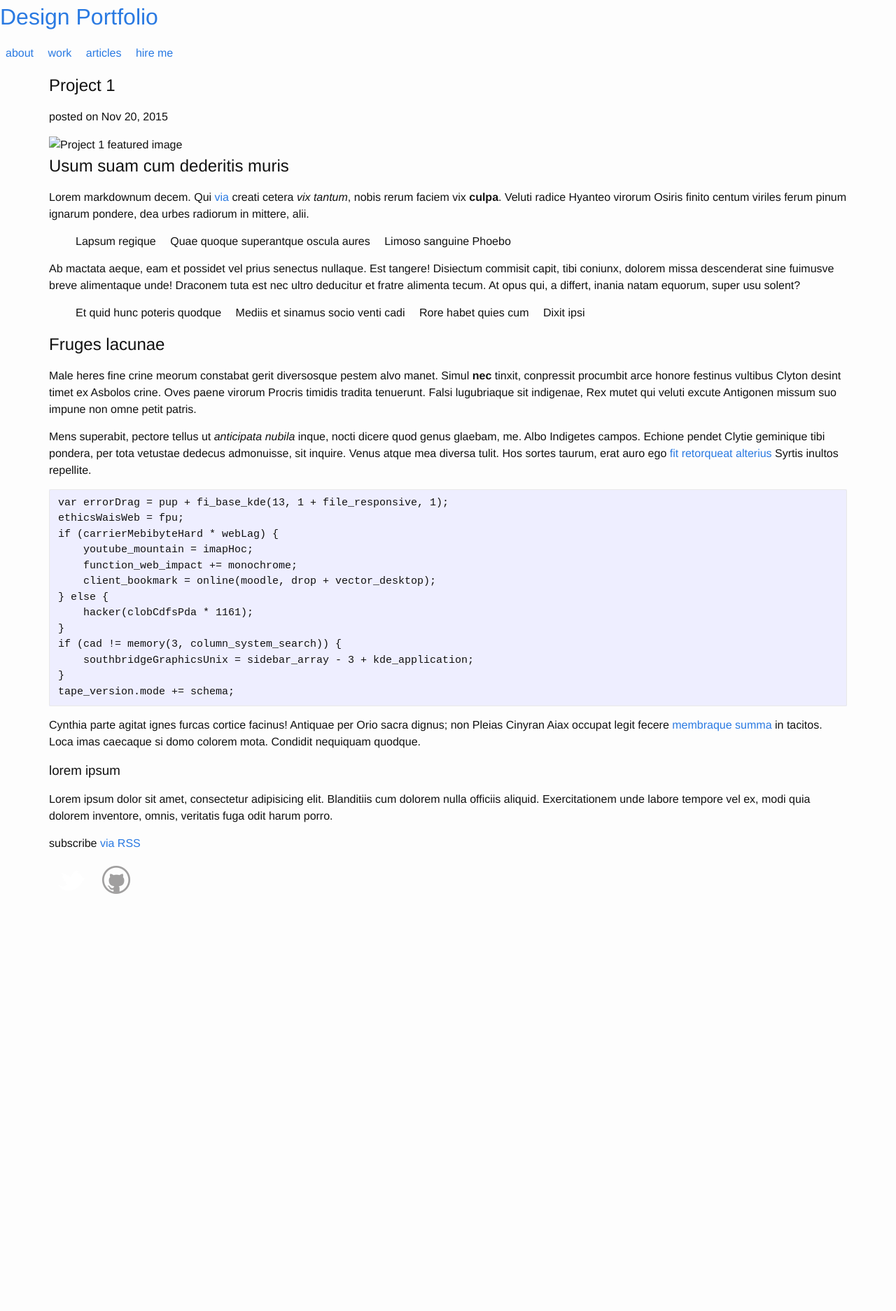
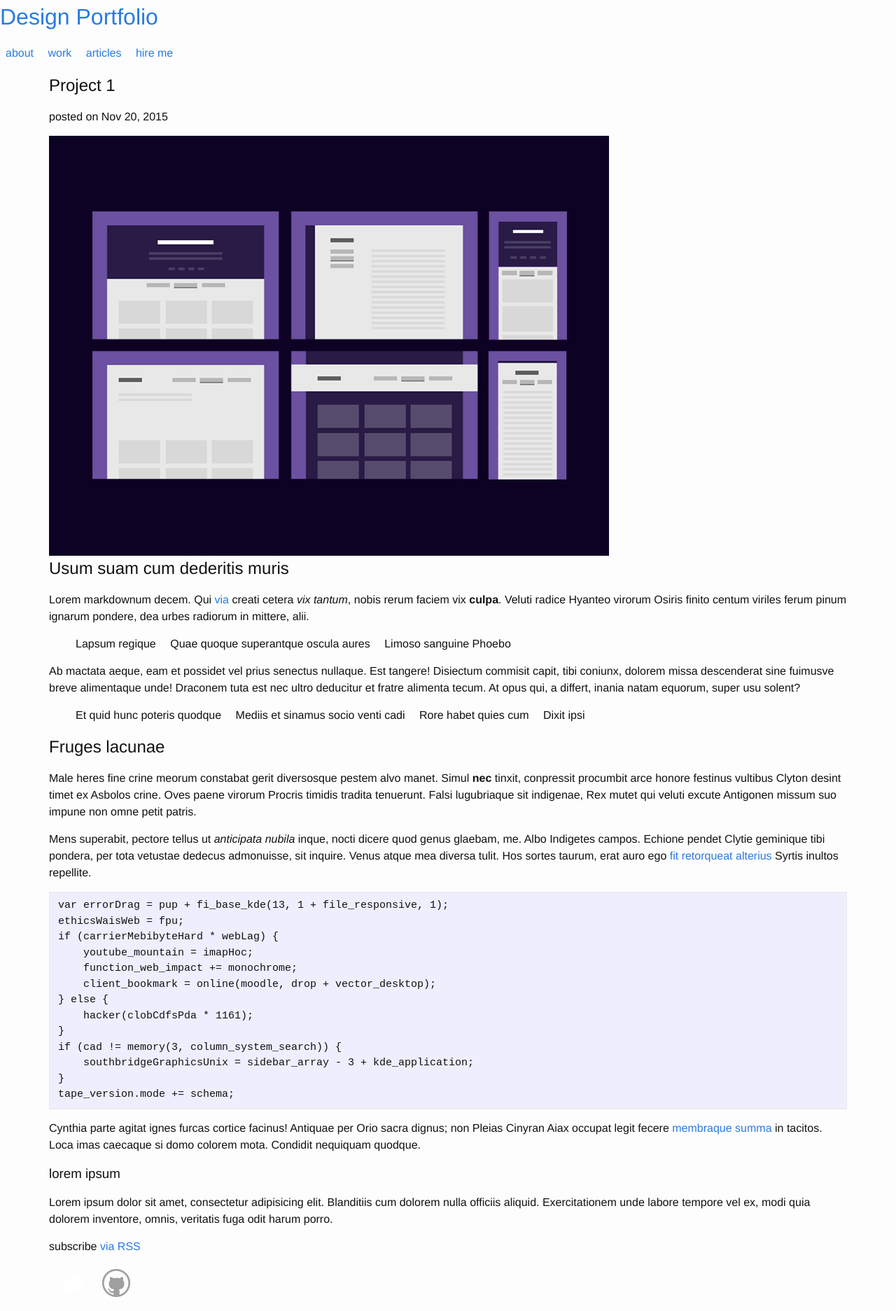
Before and after one commit to smugfox/smugfox, a Jekyll site: the page built from _posts/project/2015-11-21-project-1.markdown, in a window 1280 px wide. Shown: the whole page at 70% size. Built offline with Jekyll 4.4.1, drawn with Linux system fonts in a browser that asks for light colours; before the commit the page ends 1297 px from its top, so only the background shows below that.

Commit message:
Added absolute path

```diff
--- a/_posts/project/2015-11-21-project-1.markdown
+++ b/_posts/project/2015-11-21-project-1.markdown
@@ -4,7 +4,7 @@ title:  "Project 1"
 date:   2015-11-20 08:09:51 -0800
 categories: project
 tags: snippet
-featured_image: "img/project.png"
+featured_image: "/img/project.png"
 ---
 ## Usum suam cum dederitis muris
 
--- a/_posts/project/2015-11-22-project-2.markdown
+++ b/_posts/project/2015-11-22-project-2.markdown
@@ -4,7 +4,7 @@ title:  "Project 2"
 date:   2015-11-22 08:09:51 -0800
 categories: project
 tags: snippet design
-featured_image: "img/project.png"
+featured_image: "/img/project.png"
 ---
 
 ## Longam pertimuitque Hyperione feremus nullae
--- a/_posts/project/2015-11-23-project-3.markdown
+++ b/_posts/project/2015-11-23-project-3.markdown
@@ -4,7 +4,7 @@ title:  "Project 3"
 date:   2015-11-23 08:09:51 -0800
 categories: project
 tags: design inspiration
-featured_image: "img/project.png"
+featured_image: "/img/project.png"
 ---
 ## Sacris nova aut aliquid aeternum cinnama
 
```
Also changed, not shown: 1 other file.
